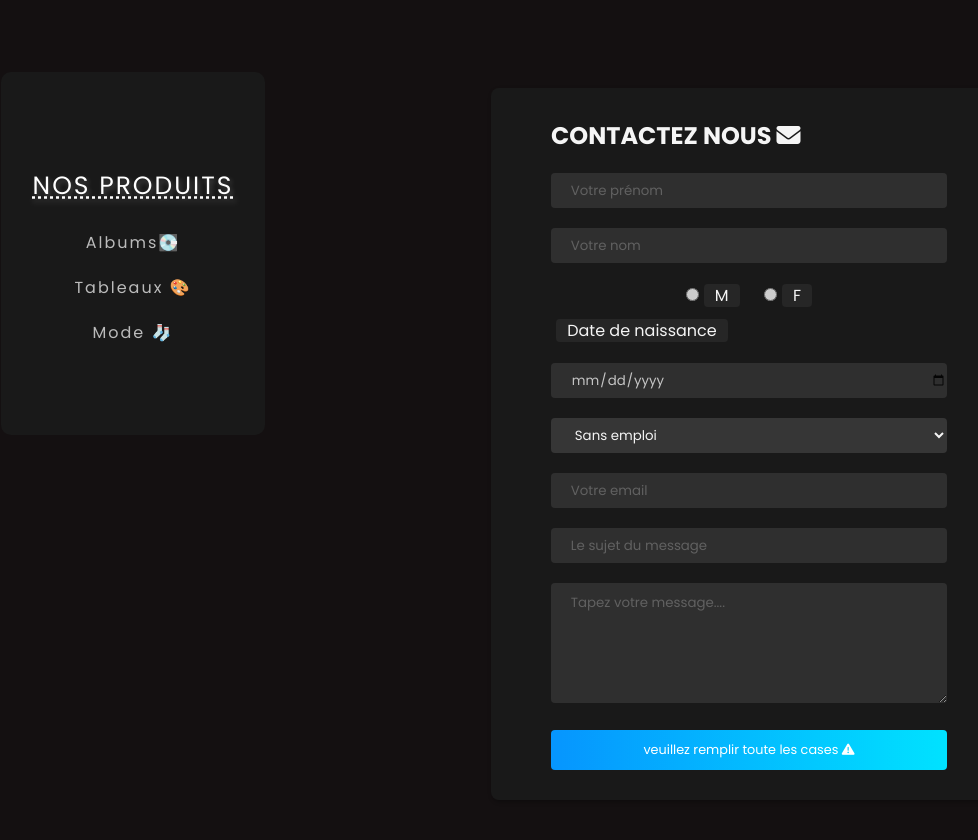
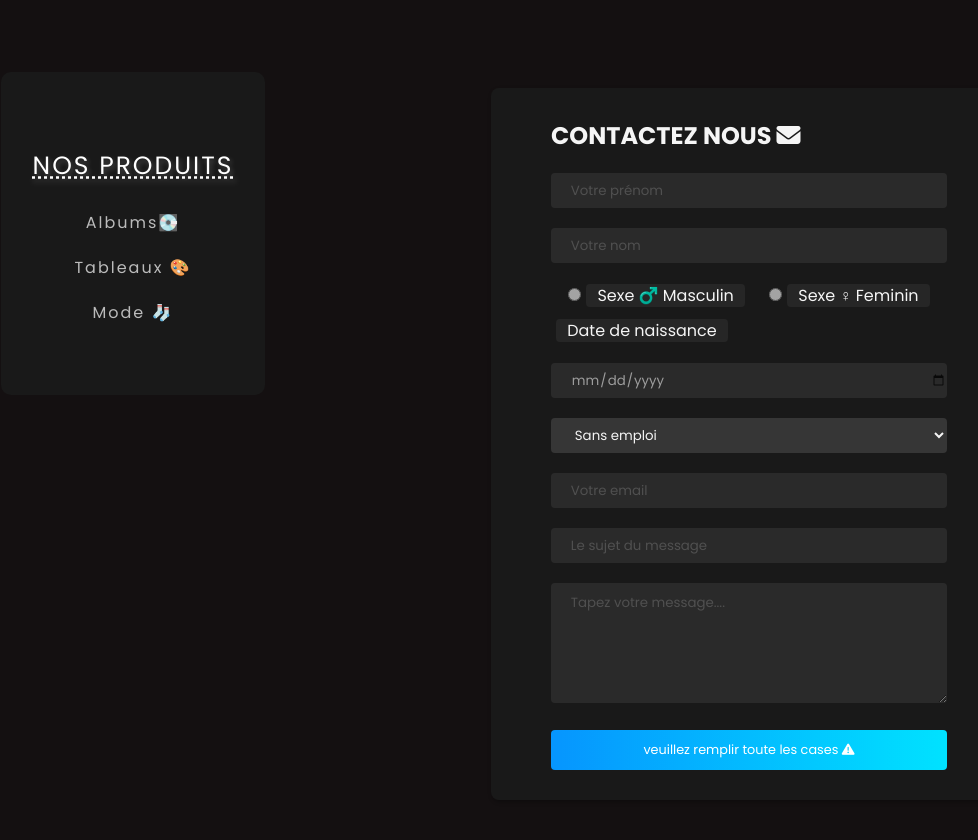
Before and after one commit to Mlamalerie/Rodav-Dali, a PHP site: page /contact.html in a window 1280 px wide. Shown: the part 111-951 px from the top of the page, without its empty margins (47-1025 px from the left). Run offline with PHP 8.4, Linux system fonts and the light colour scheme; some libraries are stand-ins or nearby versions.

Commit message:
fix contact js test form

```diff
--- a/contact.html
+++ b/contact.html
@@ -94,20 +94,17 @@
 
                         </div>
 
-                        <div class="">
 
                         <div class="divSexe" style="grid-column: 2">
 
-                                <input onchange="check()" name="sexe" type="radio" id="inputM"><label for="inputM" >M</label>
-
-
-                                <input onchange="check()" name="sexe" type="radio" id="inputF"><label for="inputF">F</label>
-
+                            <input onchange="check()" name="sexe" type="radio" id="inputM"><label for="inputM" >Sexe ♂️ Masculin</label>
+                            <input onchange="check()" name="sexe" type="radio" id="inputF"><label for="inputF">Sexe ♀ Feminin </label>
                         </div>
+                        <!--                        <div class="">-->
 
                         <label for="datenaissance">Date de naissance</label>
-                            <input onkeyup="check()" type="date" id="datenaissance"  >
-
+                        <input onkeyup="check()" onchange="check()" type="date" id="datenaissance"  >
+                        <!--                        </div>-->
 
                         <select id="metiers" name="metiers" placeholder="test">
                             <option value="-1">Sans emploi</option>
@@ -116,9 +113,6 @@
                             <option value="2">📚 Etudiant</option>
                             <option value="3">🤷🏾‍♀️ Autre</option>
                         </select>
-
-
-                        </div>
 
                         <input onkeyup="check()" id="email" name="email" type="email" placeholder="Votre email">
                         <div class="error error-mail" >  </div>
--- a/css/contact.css
+++ b/css/contact.css
@@ -116,11 +116,11 @@ label {
 
 .clignote {
 
-    animation: clignote 0.7s linear infinite;
+    animation: clignote 1.5s linear infinite;
 }
 @keyframes clignote {
     50% {
-        opacity: 75%;
+        opacity: 50%;
 
     }
 
--- a/css/style.css
+++ b/css/style.css
@@ -264,7 +264,7 @@ html,body {
     left: 0;
     bottom: 0;
     background: #191919;
-    padding: 80px 30px;
+    padding: 60px 30px;
     margin: 3rem 0rem;
     border-radius: 10px;
     text-align: center;
@@ -470,7 +470,7 @@ html,body {
 
 .scroll-downs {
   position: absolute;
-  top: 82vh;
+  top: 81vh;
   right: 0;
   bottom: 0;
   left: 0;
--- a/js/contact.js
+++ b/js/contact.js
@@ -15,7 +15,7 @@ btnSEND.style.fontSize = "0.8rem";
 
 
 const regExpMail = /^[^ ]+@[^ ]+\.[a-z]{2,3}$/;
-const regExpAlpha = /^[A-Za-z]+$/;
+const regExpAlpha = /^[A-Za-z\s]+$/;
 
 const icon =  "<i class='fa fa-exclamation-triangle' aria-hidden='true'></i>"
 var okSEND = true;
@@ -73,7 +73,7 @@ function check(){
             email.style.borderColor = "#e74c3c";
 
             erroremail.style.display = "block";
-            erroremail.innerHTML = icon + "Veuillez saisir une adresse mail correct !";
+            erroremail.innerHTML = icon + "Veuillez saisir une adresse mail correct (exemple : said@gmail.com) !";
             okSEND =false;
             console.log("email");
             //btn.style.display = "none";
@@ -84,7 +84,7 @@ function check(){
     }
 
     /**** verif prenom */
-    if(prenom.value.length == 0) {
+    if(prenom.value.trim().length == 0) {
         errorprenom.style.display = "none";
         prenom.style.border = "none"
         okSEND =false;console.log("prenom");
@@ -110,7 +110,7 @@ function check(){
     }
 
     /**** verif nom */
-    if(nom.value.length == 0) {
+    if(nom.value.trim().length == 0) {
         errornom.style.display = "none";
         nom.style.border = "none";
         okSEND =false;
@@ -147,7 +147,7 @@ function check(){
 
 
     /**** verif sujet */
-    if(sujet.value.length == 0) {
+    if(sujet.value.trim().length == 0) {
         okSEND = false;
         console.log("sujet");  sujet.classList.add("clignote");
     } else {
@@ -155,18 +155,19 @@ function check(){
     }
 
     /**** verif message */
-    if(message.value.length == 0) {
+    if(message.value.trim().length == 0) {
         okSEND = false; console.log("message");  message.classList.add("clignote");
     } else{
         message.classList.remove("clignote");
     }
 
     /**** verif date */
-    if(!isValidDate(date.value)) {
+    if(!isValidDate(date.value) ) {
         console.log(date.value,"###data pas bon");
         okSEND = false;
         date.classList.add("clignote");
     } else{
+        console.log(date.value,"### tout est bon");
         date.classList.remove("clignote");
     }
 
```
Also changed, not shown: index.html (+7 -2 lines). Lines whose indentation alone changed are shown as unchanged.
